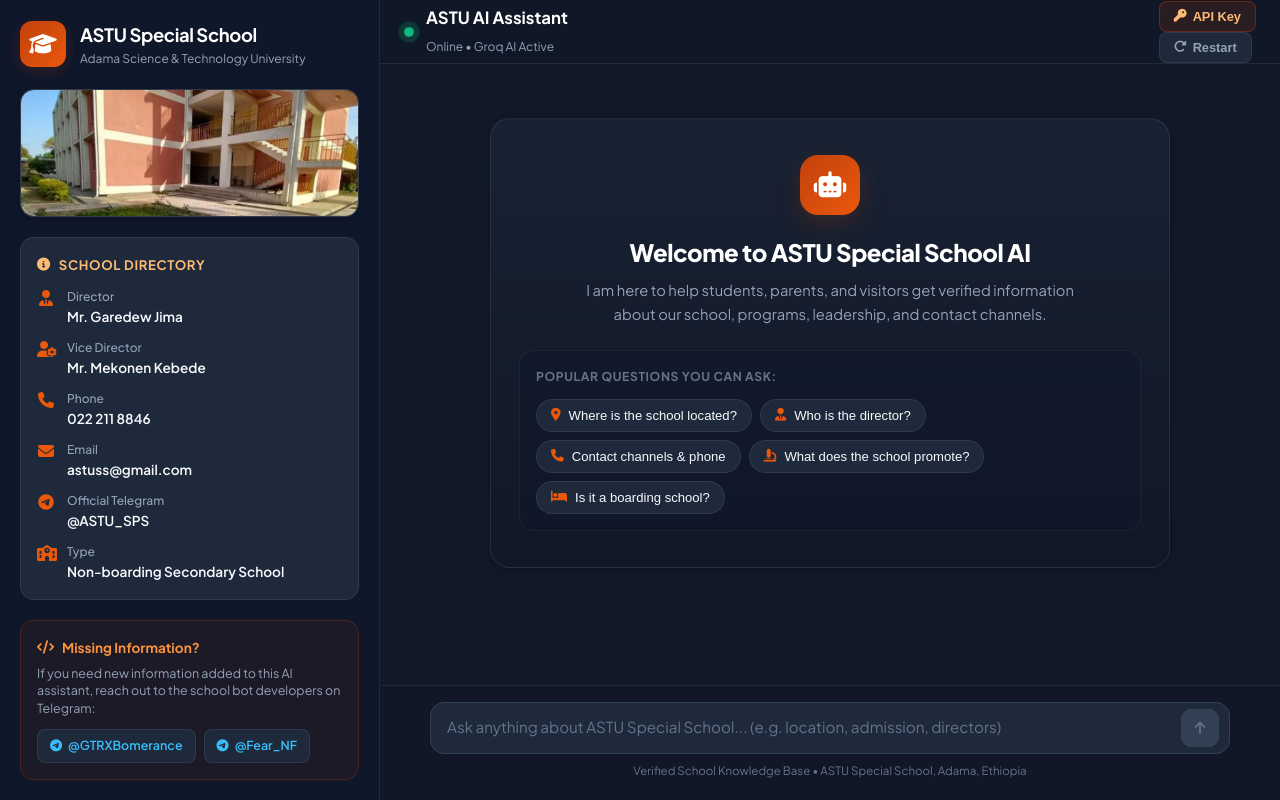
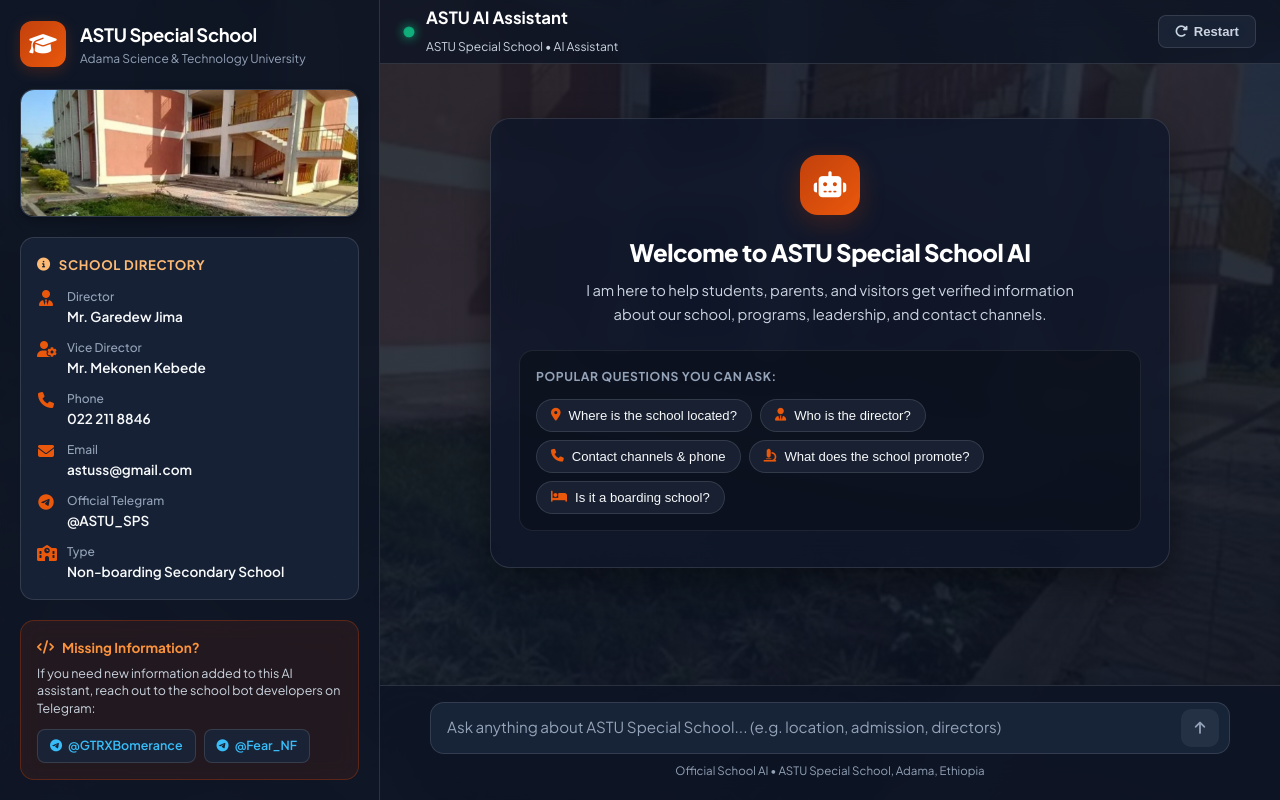
Before and after one commit to imranbeyan162-collab/astu-special-school-bot, a Flask app: page / in a window 1280 px wide. Run offline with Flask 3, Linux system fonts and the light colour scheme.

Commit message:
Set school building photo as full backdrop with glassmorphic UI and remove API Key button

````diff
--- a/static/css/style.css
+++ b/static/css/style.css
@@ -3,25 +3,25 @@
   --primary: #c2410c;         /* Warm brick terracotta matching the school building */
   --primary-hover: #9a3412;
   --primary-light: #ffedd5;
-  --primary-glow: rgba(194, 65, 12, 0.2);
+  --primary-glow: rgba(194, 65, 12, 0.25);
 
   --secondary: #0f172a;       /* Deep slate / navy */
   --secondary-surface: #1e293b;
-  --secondary-border: #334155;
+  --secondary-border: rgba(255, 255, 255, 0.12);
 
-  --bg-app: #0b0f19;          /* Dark rich modern backdrop */
-  --bg-panel: #111827;
-  --bg-sidebar: #0f172a;
-  --bg-card: #1e293b;
-  --bg-input: #1e293b;
-  --bg-hover: #334155;
+  --bg-app: #090e17;          /* Dark rich modern backdrop */
+  --bg-panel: rgba(15, 23, 42, 0.65);
+  --bg-sidebar: rgba(13, 20, 36, 0.85);
+  --bg-card: rgba(26, 38, 59, 0.8);
+  --bg-input: rgba(26, 38, 59, 0.88);
+  --bg-hover: rgba(51, 65, 85, 0.7);
 
   --text-main: #f8fafc;
-  --text-muted: #94a3b8;
-  --text-dim: #64748b;
+  --text-muted: #cbd5e1;
+  --text-dim: #94a3b8;
 
-  --border: #1e293b;
-  --border-light: rgba(255, 255, 255, 0.08);
+  --border: rgba(255, 255, 255, 0.1);
+  --border-light: rgba(255, 255, 255, 0.12);
 
   --green-online: #10b981;
   --radius-sm: 8px;
@@ -30,8 +30,8 @@
   --font-main: 'Plus Jakarta Sans', system-ui, -apple-system, sans-serif;
   --font-mono: 'JetBrains Mono', monospace;
 
-  --shadow-sm: 0 2px 8px rgba(0, 0, 0, 0.2);
-  --shadow-lg: 0 12px 30px rgba(0, 0, 0, 0.35);
+  --shadow-sm: 0 4px 12px rgba(0, 0, 0, 0.3);
+  --shadow-lg: 0 16px 36px rgba(0, 0, 0, 0.5);
 }
 
 * {
@@ -42,7 +42,10 @@
 
 body {
   font-family: var(--font-main);
-  background-color: var(--bg-app);
+  /* School Photo Background with dark cinematic overlay to protect readability */
+  background:
+    linear-gradient(135deg, rgba(8, 12, 22, 0.84) 0%, rgba(15, 23, 42, 0.86) 50%, rgba(10, 15, 28, 0.9) 100%),
+    url('/static/img/school.jpg') center center / cover no-repeat fixed;
   color: var(--text-main);
   line-height: 1.6;
   min-height: 100vh;
@@ -55,13 +58,16 @@ body {
   height: 100vh;
   width: 100vw;
   overflow: hidden;
+  background: transparent;
 }
 
-/* Left Sidebar */
+/* Left Sidebar: Frosted Glass */
 .sidebar {
   width: 380px;
   flex-shrink: 0;
-  background-color: var(--bg-sidebar);
+  background: var(--bg-sidebar);
+  backdrop-filter: blur(20px);
+  -webkit-backdrop-filter: blur(20px);
   border-right: 1px solid var(--border-light);
   display: flex;
   flex-direction: column;
@@ -71,6 +77,7 @@ body {
   scrollbar-width: thin;
   scrollbar-color: var(--border-light) transparent;
   transition: transform 0.3s ease;
+  z-index: 20;
 }
 
 .sidebar-header {
@@ -101,13 +108,15 @@ body {
 
 .brand-sub {
   font-size: 0.75rem;
-  color: var(--text-muted);
+  color: var(--text-dim);
   display: block;
 }
 
 /* School Photo Card */
 .school-photo-card {
   background: var(--bg-card);
+  backdrop-filter: blur(12px);
+  -webkit-backdrop-filter: blur(12px);
   border: 1px solid var(--border-light);
   border-radius: var(--radius-md);
   overflow: hidden;
@@ -123,7 +132,7 @@ body {
 .image-wrapper {
   position: relative;
   width: 100%;
-  height: 220px;
+  height: 200px;
   background: #000;
   overflow: hidden;
 }
@@ -231,8 +242,9 @@ body {
 
 /* Developer Card */
 .dev-card {
-  background: rgba(194, 65, 12, 0.08);
-  border: 1px solid rgba(194, 65, 12, 0.25);
+  background: rgba(194, 65, 12, 0.12);
+  backdrop-filter: blur(10px);
+  border: 1px solid rgba(194, 65, 12, 0.35);
   border-radius: var(--radius-md);
   padding: 16px;
 }
@@ -286,7 +298,7 @@ body {
   flex: 1;
   display: flex;
   flex-direction: column;
-  background-color: var(--bg-panel);
+  background: transparent;
   position: relative;
   height: 100vh;
   overflow: hidden;
@@ -300,9 +312,16 @@ body {
   align-items: center;
   justify-content: space-between;
   border-bottom: 1px solid var(--border-light);
-  background: rgba(17, 24, 39, 0.85);
-  backdrop-filter: blur(12px);
+  background: rgba(13, 20, 36, 0.75);
+  backdrop-filter: blur(16px);
+  -webkit-backdrop-filter: blur(16px);
   z-index: 10;
+}
+
+.topbar-left {
+  display: flex;
+  align-items: center;
+  gap: 12px;
 }
 
 .mobile-toggle {
@@ -348,13 +366,20 @@ body {
   color: var(--text-muted);
 }
 
+.topbar-actions {
+  display: flex;
+  align-items: center;
+  gap: 10px;
+}
+
 .action-btn {
-  background: var(--bg-card);
+  background: rgba(30, 41, 59, 0.75);
+  backdrop-filter: blur(10px);
   border: 1px solid var(--border-light);
   color: var(--text-muted);
-  padding: 7px 14px;
+  padding: 8px 16px;
   border-radius: var(--radius-sm);
-  font-size: 0.8rem;
+  font-size: 0.82rem;
   font-weight: 600;
   cursor: pointer;
   display: flex;
@@ -381,16 +406,18 @@ body {
   scrollbar-color: var(--border-light) transparent;
 }
 
-/* Welcome Box */
+/* Welcome Box: Translucent Card */
 .welcome-box {
   max-width: 680px;
   margin: 30px auto;
   text-align: center;
-  background: linear-gradient(180deg, rgba(30, 41, 59, 0.6) 0%, rgba(17, 24, 39, 0.8) 100%);
-  border: 1px solid var(--border-light);
+  background: rgba(15, 23, 42, 0.78);
+  backdrop-filter: blur(16px);
+  -webkit-backdrop-filter: blur(16px);
+  border: 1px solid rgba(255, 255, 255, 0.12);
   border-radius: var(--radius-lg);
   padding: 36px 28px;
-  box-shadow: var(--shadow-sm);
+  box-shadow: 0 12px 35px rgba(0, 0, 0, 0.4);
 }
 
 .bot-avatar-large {
@@ -425,8 +452,8 @@ body {
 /* Chips Grid */
 .prompt-chips-wrapper {
   text-align: left;
-  background: rgba(15, 23, 42, 0.5);
-  border: 1px solid rgba(255, 255, 255, 0.05);
+  background: rgba(10, 15, 26, 0.6);
+  border: 1px solid rgba(255, 255, 255, 0.08);
   border-radius: var(--radius-md);
   padding: 16px;
 }
@@ -448,8 +475,9 @@ body {
 }
 
 .chip {
-  background: var(--bg-card);
-  border: 1px solid var(--border-light);
+  background: rgba(30, 41, 59, 0.7);
+  backdrop-filter: blur(8px);
+  border: 1px solid rgba(255, 255, 255, 0.12);
   color: var(--text-main);
   padding: 8px 14px;
   border-radius: 20px;
@@ -625,10 +684,12 @@ body {
   40% { transform: scale(1); }
 }
 
-/* Input Area */
+/* Input Area: Glassmorphism */
 .input-area {
   padding: 16px 24px 20px;
-  background: rgba(17, 24, 39, 0.95);
+  background: rgba(13, 20, 36, 0.82);
+  backdrop-filter: blur(20px);
+  -webkit-backdrop-filter: blur(20px);
   border-top: 1px solid var(--border-light);
 }
 
@@ -642,6 +703,7 @@ body {
   display: flex;
   align-items: center;
   background: var(--bg-input);
+  backdrop-filter: blur(10px);
   border: 1px solid var(--secondary-border);
   border-radius: var(--radius-md);
   padding: 6px 10px 6px 16px;
@@ -741,200 +803,3 @@ body {
     width: 100%;
   }
 }
-
-
-/* Settings Modal */
-.modal-backdrop {
-  position: fixed;
-  top: 0;
-  left: 0;
-  right: 0;
-  bottom: 0;
-  background: rgba(0, 0, 0, 0.7);
-  backdrop-filter: blur(6px);
-  z-index: 1000;
-  display: flex;
-  align-items: center;
-  justify-content: center;
-  padding: 20px;
-}
-
-.modal-card {
-  background: var(--bg-card);
-  border: 1px solid var(--border-light);
-  border-radius: var(--radius-lg);
-  max-width: 480px;
-  width: 100%;
-  box-shadow: 0 20px 50px rgba(0, 0, 0, 0.6);
-  overflow: hidden;
-  animation: modalIn 0.25s ease-out;
-}
-
-@keyframes modalIn {
-  from { opacity: 0; transform: translateY(12px) scale(0.97); }
-  to { opacity: 1; transform: translateY(0) scale(1); }
-}
-
-.modal-header {
-  padding: 18px 22px;
-  border-bottom: 1px solid var(--border-light);
-  display: flex;
-  align-items: center;
-  justify-content: space-between;
-}
-
-.modal-title {
-  display: flex;
-  align-items: center;
-  gap: 10px;
-  color: #fff;
-}
-
-.modal-title i {
-  color: var(--primary);
-  font-size: 1.1rem;
-}
-
-.modal-close {
-  background: none;
-  border: none;
-  color: var(--text-muted);
-  font-size: 1.6rem;
-  cursor: pointer;
-  line-height: 1;
-}
-
-.modal-close:hover {
-  color: #fff;
-}
-
-.modal-body {
-  padding: 22px;
-}
-
-.modal-desc {
-  font-size: 0.88rem;
-  color: var(--text-muted);
-  margin-bottom: 16px;
-}
-
-.api-status-box {
-  background: rgba(15, 23, 42, 0.6);
-  border: 1px solid var(--border-light);
-  border-radius: var(--radius-sm);
-  padding: 10px 14px;
-  font-size: 0.82rem;
-  display: flex;
-  align-items: center;
-  gap: 8px;
-  margin-bottom: 16px;
-  color: var(--text-muted);
-}
-
-.api-status-box.active {
-  border-color: rgba(16, 185, 129, 0.4);
-  color: #10b981;
-}
-
-.api-status-box.inactive {
-  border-color: rgba(245, 158, 11, 0.4);
-  color: #f59e0b;
-}
-
-.form-group {
-  margin-bottom: 18px;
-}
-
-.form-group label {
-  display: block;
-  font-size: 0.82rem;
-  font-weight: 600;
-  color: var(--text-main);
-  margin-bottom: 6px;
-}
-
-.form-group input {
-  width: 100%;
-  background: var(--bg-app);
-  border: 1px solid var(--secondary-border);
-  color: #fff;
-  padding: 10px 14px;
-  border-radius: var(--radius-sm);
-  font-family: var(--font-mono);
-  font-size: 0.9rem;
-  outline: none;
-  transition: border-color 0.2s;
-}
-
-.form-group input:focus {
-  border-color: var(--primary);
-}
-
-.form-help {
-  display: block;
-  margin-top: 6px;
-  font-size: 0.78rem;
-  color: var(--text-dim);
-}
-
-.form-help a {
-  color: #38bdf8;
-  text-decoration: underline;
-}
-
-.modal-actions {
-  display: flex;
-  justify-content: flex-end;
-  gap: 10px;
-}
-
-.btn-cancel {
-  background: transparent;
-  border: 1px solid var(--border-light);
-  color: var(--text-muted);
-  padding: 8px 16px;
-  border-radius: var(--radius-sm);
-  font-weight: 600;
-  font-size: 0.85rem;
-  cursor: pointer;
-}
-
-.btn-cancel:hover {
-  background: var(--bg-hover);
-  color: #fff;
-}
-
-.btn-save {
-  background: var(--primary);
-  border: none;
-  color: #fff;
-  padding: 8px 18px;
-  border-radius: var(--radius-sm);
-  font-weight: 600;
-  font-size: 0.85rem;
-  cursor: pointer;
-  display: flex;
-  align-items: center;
-  gap: 6px;
-  transition: all 0.2s;
-}
-
-.btn-save:hover {
-  background: var(--primary-hover);
-}
-
-.status-indicator.offline {
-  background: #f59e0b;
-  box-shadow: 0 0 10px #f59e0b;
-}
-
-.settings-btn {
-  background: rgba(194, 65, 12, 0.15);
-  border-color: rgba(194, 65, 12, 0.4);
-  color: #fdba74;
-}
-
-.settings-btn:hover {
-  background: var(--primary);
-  color: #fff;
-}
--- a/static/js/chat.js
+++ b/static/js/chat.js
@@ -11,15 +11,6 @@ document.addEventListener('DOMContentLoaded', () => {
   const statusIndicator = document.getElementById('statusIndicator');
   const statusText = document.getElementById('statusText');
 
-  // Settings Modal elements
-  const openSettingsBtn = document.getElementById('openSettingsBtn');
-  const closeSettingsBtn = document.getElementById('closeSettingsBtn');
-  const cancelSettingsBtn = document.getElementById('cancelSettingsBtn');
-  const settingsModal = document.getElementById('settingsModal');
-  const apiKeyForm = document.getElementById('apiKeyForm');
-  const apiKeyInput = document.getElementById('apiKeyInput');
-  const modalKeyStatus = document.getElementById('modalKeyStatus');
-
   let chatHistory = [];
 
   // Check health and status on load
@@ -29,78 +20,12 @@ document.addEventListener('DOMContentLoaded', () => {
     try {
       const res = await fetch('/api/health');
       const data = await res.json();
-      if (data.api_key_configured) {
+      if (data.status === 'online') {
         if (statusIndicator) statusIndicator.className = 'status-indicator';
-        if (statusText) statusText.textContent = 'Online • Groq AI Active';
-        if (modalKeyStatus) {
-          modalKeyStatus.className = 'api-status-box active';
-          modalKeyStatus.innerHTML = '<i class="fa-solid fa-circle-check"></i> <span>Groq API Key is connected & active (' + (data.model || 'Groq') + ')</span>';
-        }
-      } else {
-        if (statusIndicator) statusIndicator.className = 'status-indicator offline';
-        if (statusText) statusText.textContent = 'Verified Knowledge Base Active';
-        if (modalKeyStatus) {
-          modalKeyStatus.className = 'api-status-box inactive';
-          modalKeyStatus.innerHTML = '<i class="fa-solid fa-triangle-exclamation"></i> <span>No API Key configured. Running in Local Verified Knowledge Base mode.</span>';
-        }
+        if (statusText) statusText.textContent = 'ASTU Special School • AI Assistant';
       }
     } catch (e) {
-      if (statusText) statusText.textContent = 'Server Offline';
-      if (statusIndicator) statusIndicator.className = 'status-indicator offline';
-    }
-  }
-
-  // Settings modal open/close
-  if (openSettingsBtn && settingsModal) {
-    openSettingsBtn.addEventListener('click', () => {
-      settingsModal.style.display = 'flex';
-      checkServerHealth();
-      if (apiKeyInput) apiKeyInput.focus();
-    });
-
-    const closeModal = () => { settingsModal.style.display = 'none'; };
-    if (closeSettingsBtn) closeSettingsBtn.addEventListener('click', closeModal);
-    if (cancelSettingsBtn) cancelSettingsBtn.addEventListener('click', closeModal);
-    settingsModal.addEventListener('click', (e) => {
-      if (e.target === settingsModal) closeModal();
-    });
-
-    // Save API key via in-app settings
-    if (apiKeyForm) {
-      apiKeyForm.addEventListener('submit', async (e) => {
-        e.preventDefault();
-        const key = apiKeyInput.value.trim();
-        if (!key) return;
-
-        const saveBtn = document.getElementById('saveKeyBtn');
-        const originalText = saveBtn.innerHTML;
-        saveBtn.innerHTML = '<i class="fa-solid fa-spinner fa-spin"></i> Saving...';
-        saveBtn.disabled = true;
-
-        try {
-          const res = await fetch('/api/settings/key', {
-            method: 'POST',
-            headers: { 'Content-Type': 'application/json' },
-            body: JSON.stringify({ api_key: key })
-          });
-          const data = await res.json();
-          saveBtn.innerHTML = originalText;
-          saveBtn.disabled = false;
-
-          if (data.success) {
-            apiKeyInput.value = '';
-            closeModal();
-            checkServerHealth();
-            appendMessage('assistant', '✅ **Groq API Key successfully configured!** High-speed AI model is now active.');
-          } else {
-            alert(data.error || 'Failed to update API key');
-          }
-        } catch (err) {
-          saveBtn.innerHTML = originalText;
-          saveBtn.disabled = false;
-          alert('Could not save API key. Please check your connection.');
-        }
-      });
+      if (statusText) statusText.textContent = 'Offline';
     }
   }
 
@@ -200,7 +125,7 @@ document.addEventListener('DOMContentLoaded', () => {
         }
       } catch (err) {
         showTyping(false);
-        appendMessage('assistant', `⚠️ Could not reach server. Please ensure the backend is running.`);
+        appendMessage('assistant', `⚠️ Could not reach server. Please ensure your internet is connected.`);
         console.error(err);
       }
     });
@@ -246,7 +171,6 @@ document.addEventListener('DOMContentLoaded', () => {
   function formatMarkdown(text) {
     if (!text) return '';
 
-    // Preserve code blocks
     const codeBlocks = [];
     let formatted = text.replace(/```(?:([a-zA-Z0-9_-]+)?\n)?([\s\S]*?)```/g, (match, lang, code) => {
       const id = `__CB_${codeBlocks.length}__`;
@@ -255,23 +179,12 @@ document.addEventListener('DOMContentLoaded', () => {
     });
 
     formatted = escapeHtml(formatted);
-
-    // Markdown Links: [label](url)
     formatted = formatted.replace(/\[([^\]]+)\]\((https?:\/\/[^\s\)]+)\)/g, '<a href="$2" target="_blank" rel="noopener">$1</a>');
-
-    // Inline bold: **text**
     formatted = formatted.replace(/\*\*(.*?)\*\*/g, '<strong>$1</strong>');
-
-    // Inline italic: *text*
     formatted = formatted.replace(/(^|[^\*])\*([^\*\n]+)\*([^\*]|$)/g, '$1<em>$2</em>$3');
-
-    // Inline code: `text`
     formatted = formatted.replace(/`([^`]+)`/g, '<code>$1</code>');
-
-    // Telegram handles: @username -> clickable link
     formatted = formatted.replace(/@([A-Za-z0-9_]{4,32})/g, '<a class="telegram-tag" href="https://t.me/$1" target="_blank" rel="noopener"><i class="fa-brands fa-telegram"></i> @$1</a>');
 
-    // Paragraphs and lists
     const lines = formatted.split('\n');
     let output = '';
     let inList = false;
@@ -297,7 +210,6 @@ document.addEventListener('DOMContentLoaded', () => {
 
     if (inList) output += '</ul>';
 
-    // Restore code blocks
     codeBlocks.forEach((block, idx) => {
       output = output.replace(new RegExp(`__CB_${idx}__`, 'g'), block);
     });
--- a/templates/index.html
+++ b/templates/index.html
@@ -116,17 +116,13 @@
             <div class="status-indicator" id="statusIndicator"></div>
             <div>
               <h1>ASTU AI Assistant</h1>
-              <span class="status-text" id="statusText">Checking status...</span>
+              <span class="status-text" id="statusText">ASTU Special School • Official Bot</span>
             </div>
           </div>
         </div>
 
         <div class="topbar-actions">
-          <button class="action-btn settings-btn" id="openSettingsBtn" title="Configure Groq API Key">
-            <i class="fa-solid fa-key"></i>
-            <span>API Key</span>
-          </button>
-          <button class="action-btn" id="clearChatBtn" title="Clear conversation">
+          <button class="action-btn" id="clearChatBtn" title="Restart conversation">
             <i class="fa-solid fa-rotate-right"></i>
             <span>Restart</span>
           </button>
@@ -195,7 +191,7 @@
           </div>
         </form>
         <div class="input-footnote">
-          <span>Verified School Knowledge Base • ASTU Special School, Adama, Ethiopia</span>
+          <span>Official School AI • ASTU Special School, Adama, Ethiopia</span>
         </div>
       </div>
 
@@ -203,50 +199,6 @@
 
   </div>
 
-  <!-- Settings / API Key Modal -->
-  <div class="modal-backdrop" id="settingsModal" style="display: none;">
-    <div class="modal-card">
-      <div class="modal-header">
-        <div class="modal-title">
-          <i class="fa-solid fa-sliders"></i>
-          <h3>Groq AI Settings</h3>
-        </div>
-        <button class="modal-close" id="closeSettingsBtn">&times;</button>
-      </div>
-      <div class="modal-body">
-        <p class="modal-desc">
-          Paste your Groq API key below to activate ultra-fast live conversational AI responses.
-        </p>
-        <div class="api-status-box" id="modalKeyStatus">
-          <i class="fa-solid fa-circle-check"></i>
-          <span>Checking connection status...</span>
-        </div>
-        <form id="apiKeyForm">
-          <div class="form-group">
-            <label for="apiKeyInput">Groq API Key</label>
-            <input
-              type="password"
-              id="apiKeyInput"
-              placeholder="gsk_..."
-              autocomplete="off"
-              required
-            >
-            <small class="form-help">
-              Don't have a key? Get a free API key at
-              <a href="https://console.groq.com/keys" target="_blank" rel="noopener">console.groq.com/keys</a>
-            </small>
-          </div>
-          <div class="modal-actions">
-            <button type="button" class="btn-cancel" id="cancelSettingsBtn">Cancel</button>
-            <button type="submit" class="btn-save" id="saveKeyBtn">
-              <i class="fa-solid fa-floppy-disk"></i> Save Key
-            </button>
-          </div>
-        </form>
-      </div>
-    </div>
-  </div>
-
   <script src="/static/js/chat.js"></script>
 </body>
 </html>
````
Also changed, not shown: other parts of static/css/style.css (+52 -20 lines).
